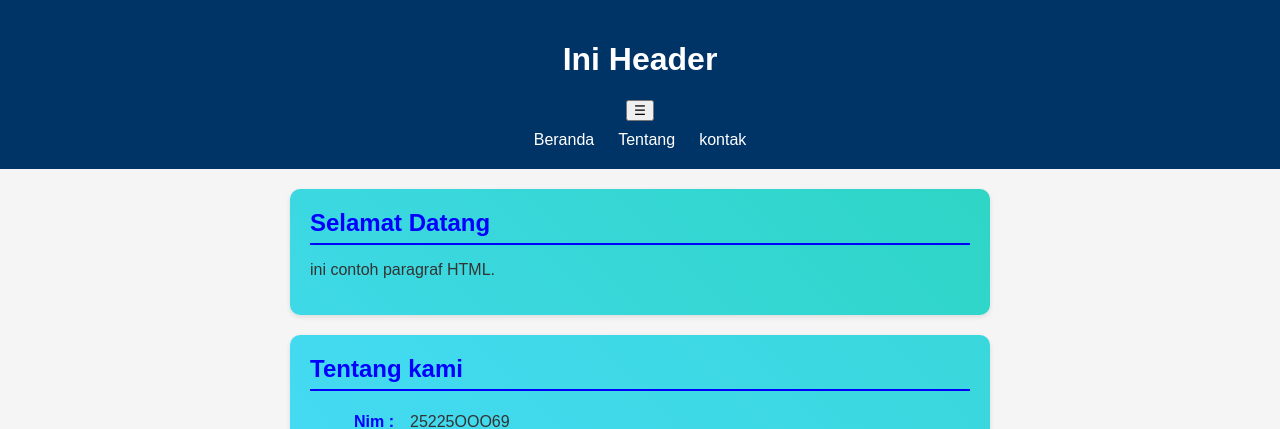
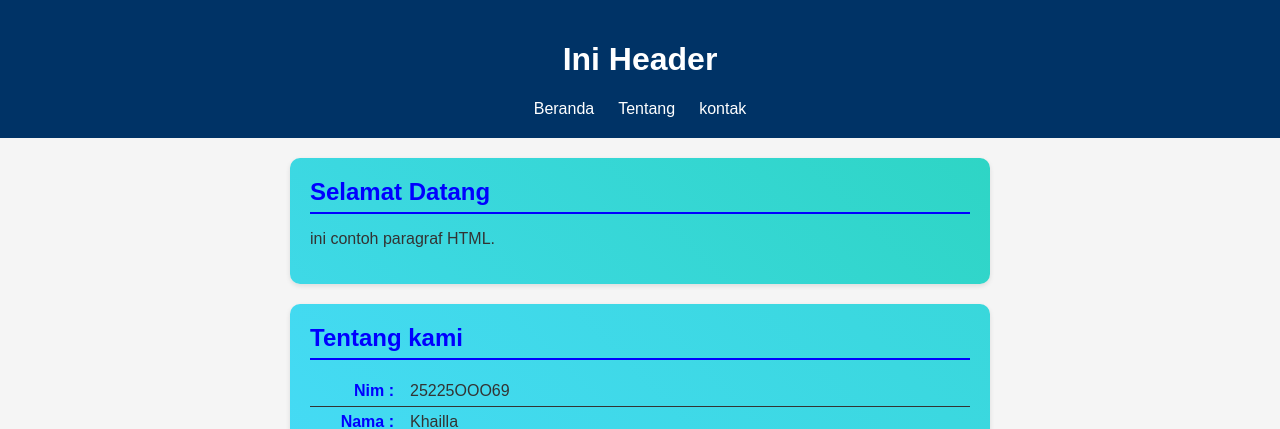
Before and after one commit to 2522500069/2522500069-GBD1J-25260, a PHP site: page /pertemuan-05/index.html in a window 1280 px wide. Shown: the top 429 px of the page. Run offline with PHP 8.4, Linux system fonts and the light colour scheme.

Commit message:
class  menu-toggle

```diff
--- a/pertemuan-05/style.css
+++ b/pertemuan-05/style.css
@@ -54,3 +54,11 @@ header li a:active {
  background-color: #cc04a1;
  transform: translateY(1px);
 }
+
+.menu-toggle  {
+  display: none;
+  background: none;
+  border:   #fff;
+  font-size: 28px;
+  cursor: pointer;
+}
```
Also changed, not shown: pertemuan-05/README.md.
